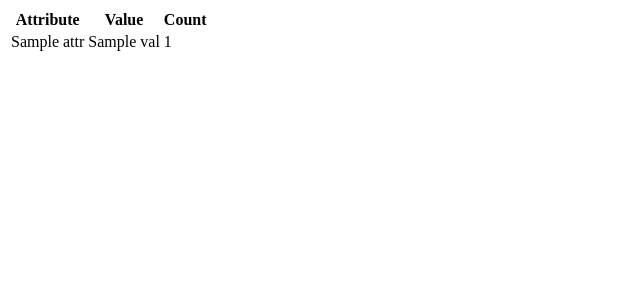
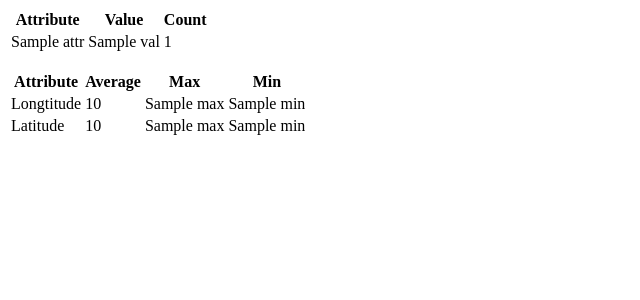
Before and after one commit to DarenRen/sq, a Django app: template tracker/sightings/templates/sightings/stats.html in a window 1280 px wide. Shown: the top 300 px of the page, without its empty margins (0-640 px from the left). Run offline with Django 3.2, Linux system fonts and the light colour scheme; the template is opened without the code that fills it: most values are stand-ins (such as "Sample title", 1, 10 or a date in 2020).

Commit message:
update requirement, views and html for stats

```diff
--- a/tracker/requirements.txt
+++ b/tracker/requirements.txt
@@ -1,2 +1 @@
 Django==2.2.7
-dd
--- a/tracker/sightings/templates/sightings/stats.html
+++ b/tracker/sightings/templates/sightings/stats.html
@@ -29,7 +29,36 @@ table, th, td {
 		{% endfor %}
 		</tr>
 	</tbody>
+</table>
+
+<p></p>
+
+<table>
+
+	<thead>
+		<tr>
+			<th>Attribute</th>
+			<th>Average</th>
+			<th>Max</th>
+			<th>Min</th>
+		</tr>
+	</thead>
+	<tbody>
+		<tr>
+			<td>Longtitude</td>
+			<td>{{x.avg_}}</td>
+			<td>{{x.max_}}</td>
+			<td>{{x.min_}}</td>
+		</tr>
+		<tr>
+			<td>Latitude</td>
+			<td>{{y.avg_}}</td>
+			<td>{{y.max_}}</td>
+			<td>{{y.min_}}</td>
+		</tr>
+	</tbody>
 
 </table>
+
 </body>
 </html>
```
Also changed, not shown: tracker/sightings/views.py (+9 -3 lines).
